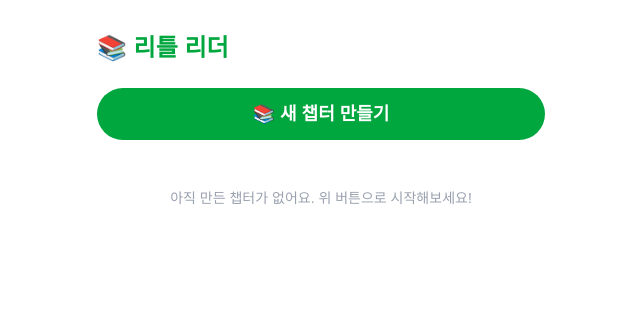
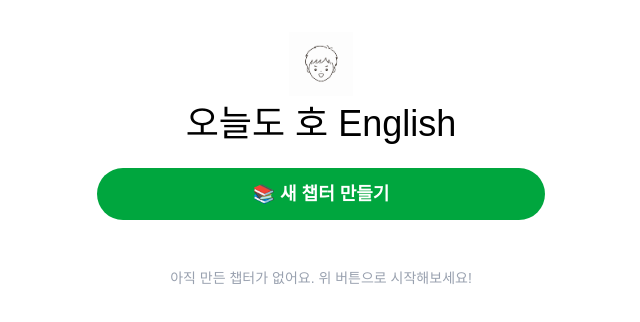
Before and after one commit to hoggebi/kids-english-reader, a Next.js app: page / in a window 1280 px wide. Shown: the top 322 px of the page, without its empty margins (319-959 px from the left). Built offline with nearby package versions, Linux system fonts and the light colour scheme; a web font is replaced by a local one.

Commit message:
Refactor header in page.tsx for improved layout
Updated header layout and title styling in page.tsx.

```diff
--- a/app/page.tsx
+++ b/app/page.tsx
@@ -35,13 +35,13 @@ export default function Home() {
 
   return (
     <div className="min-h-screen bg-white flex flex-col items-center px-4 py-8 gap-6">
-      <header className="w-full max-w-md flex items-center justify-between">
-        <h1
-          className="font-title text-2xl font-extrabold text-green-600 cursor-pointer"
-          onClick={() => setView("list")}
-        >
-          📚 리틀 리더
-        </h1>
+      <header
+        className="w-full max-w-md flex flex-col items-center gap-2 cursor-pointer"
+        onClick={() => setView("list")}
+      >
+        {/* eslint-disable-next-line @next/next/no-img-element */}
+        <img src="/character.png" alt="캐릭터" className="w-16 h-16 object-contain" />
+        <h1 className="font-title text-black text-4xl text-center">오늘도 호 English</h1>
       </header>
 
       {view === "list" && (
```
